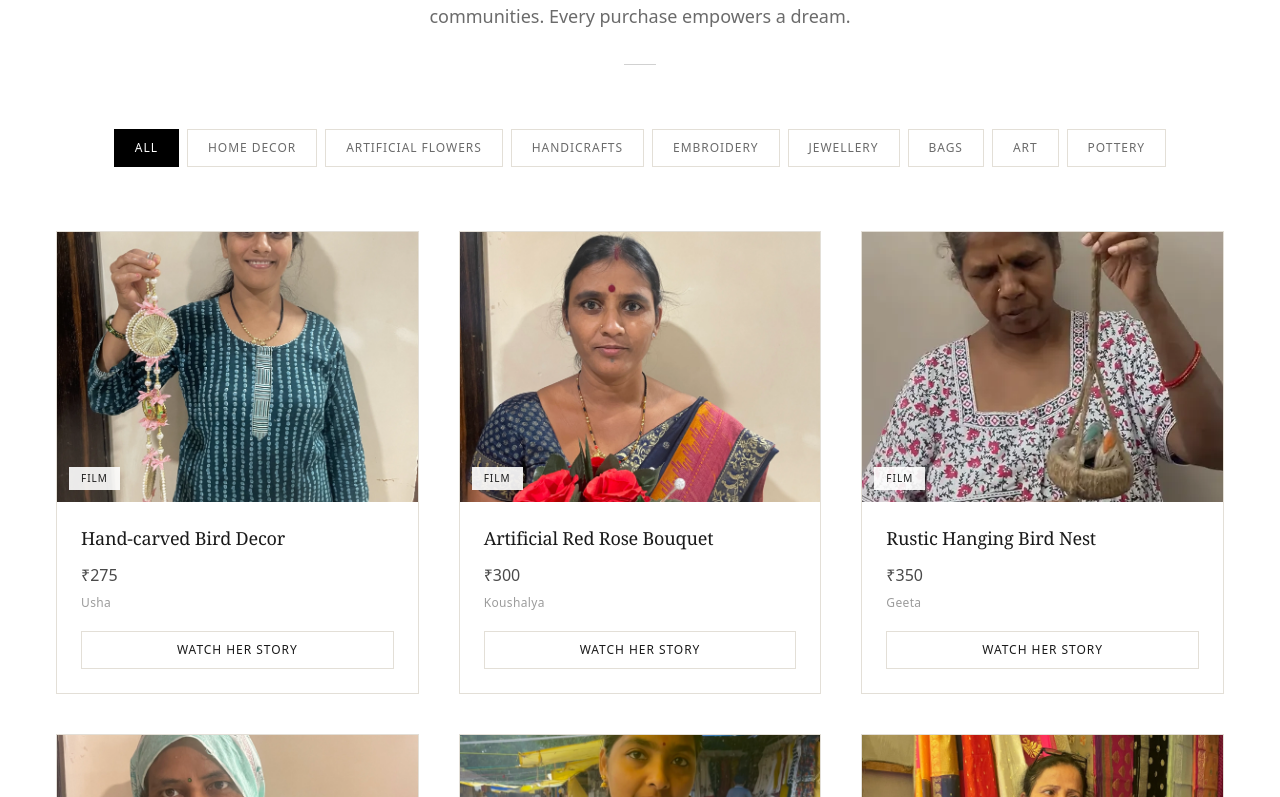
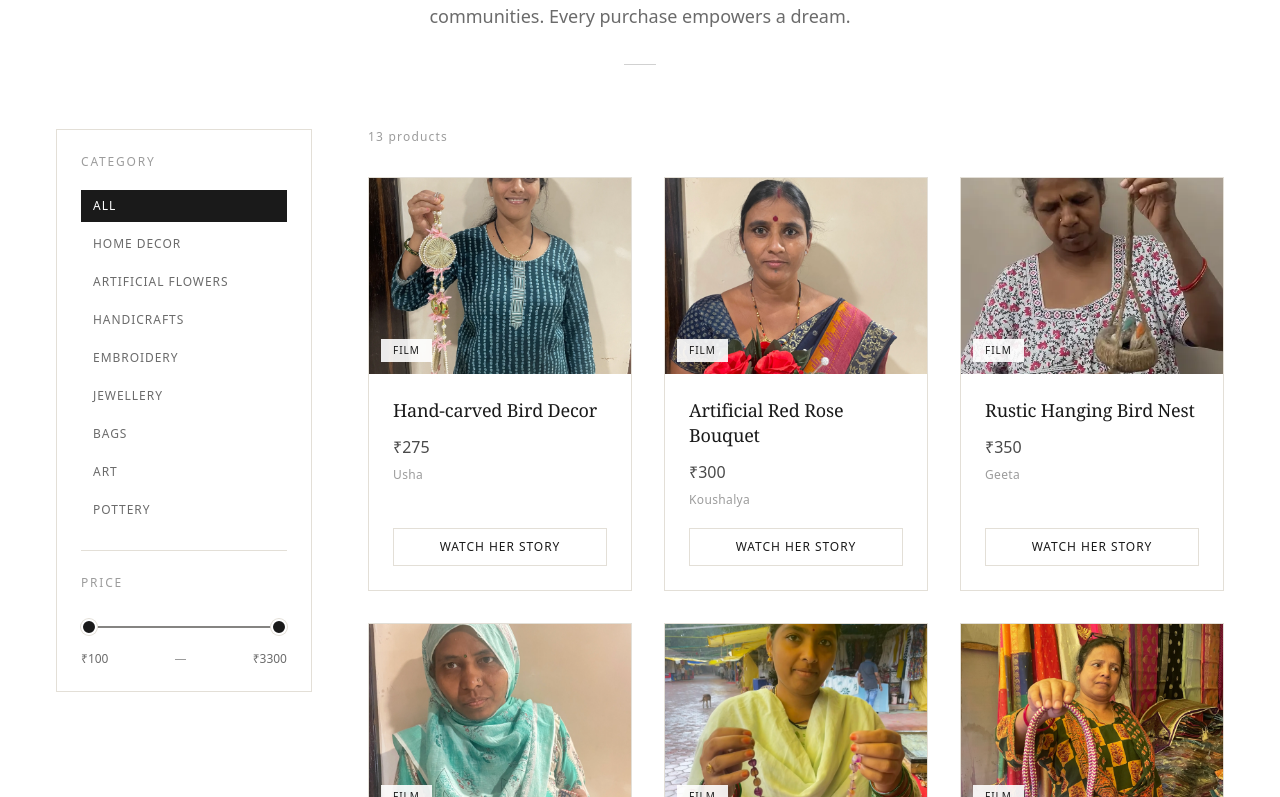
Before and after one commit to anshu762/Rural-Bazaar-Website, a React (Vite) app: page / in a window 1280 px wide. Shown: the part 363-1160 px from the top of the page. Built offline with nearby package versions, Linux system fonts and the light colour scheme.

Commit message:
refactor: add price range slider and enhance category filter layout on HomePage

```diff
--- a/src/index.css
+++ b/src/index.css
@@ -14,3 +14,59 @@
 .animate-fade-in-up {
   animation: fadeInUp 0.8s ease-out both;
 }
+
+.price-slider {
+  -webkit-appearance: none;
+  appearance: none;
+  background: transparent;
+  pointer-events: none;
+  position: absolute;
+  width: 100%;
+  height: 100%;
+  top: 0;
+  left: 0;
+  margin: 0;
+  z-index: 2;
+}
+
+.price-slider::-webkit-slider-thumb {
+  -webkit-appearance: none;
+  appearance: none;
+  width: 16px;
+  height: 16px;
+  border-radius: 50%;
+  background: #1A1A1A;
+  border: 2px solid #fff;
+  cursor: pointer;
+  pointer-events: all;
+  box-shadow: 0 0 0 1px #E3DFD7;
+  transition: transform 0.2s ease;
+}
+
+.price-slider::-webkit-slider-thumb:hover {
+  transform: scale(1.15);
+}
+
+.price-slider::-moz-range-thumb {
+  width: 16px;
+  height: 16px;
+  border-radius: 50%;
+  background: #1A1A1A;
+  border: 2px solid #fff;
+  cursor: pointer;
+  pointer-events: all;
+  box-shadow: 0 0 0 1px #E3DFD7;
+}
+
+.price-slider::-moz-range-track {
+  background: transparent;
+  border: none;
+}
+
+.price-slider:focus {
+  outline: none;
+}
+
+.price-slider.min-slider {
+  z-index: 3;
+}
--- a/src/pages/HomePage.jsx
+++ b/src/pages/HomePage.jsx
@@ -1,30 +1,86 @@
-import React, { useState, useMemo } from 'react';
+import React, { useState, useMemo, useCallback } from 'react';
 import { useSearchParams } from 'react-router-dom';
 import { products, entrepreneurs } from '../lib/constants';
 import ProductCard from '../components/custom-components/ProductCard.jsx';
 
 const CategoryFilter = ({ categories, selectedCategory, onSelectCategory }) => (
-  <div className="flex flex-wrap justify-center gap-2 mb-16">
+  <div>
+    <h4 className="text-xs tracking-[0.15em] uppercase text-[#9C9C9C] mb-5">Category</h4>
+    <div className="flex flex-col gap-1.5">
       {['All', ...categories].map((category) => (
         <button
           key={category}
           onClick={() => onSelectCategory(category)}
-        className={`px-5 py-2.5 text-xs tracking-[0.08em] uppercase transition-all duration-500
+          className={`text-xs tracking-[0.08em] uppercase transition-all duration-500 text-left px-3 py-2
             ${selectedCategory === category
-            ? 'bg-black text-white border-black'
-            : 'bg-transparent text-[#6B6B6B] hover:text-black border-[#E3DFD7] hover:border-black'
-          } border`}
+              ? 'bg-[#1A1A1A] text-white'
+              : 'text-[#6B6B6B] hover:text-[#1A1A1A] hover:bg-[#F5F3EF]'
+            }`}
         >
           {category}
         </button>
       ))}
     </div>
+  </div>
 );
+
+const PriceRangeSlider = ({ minPrice, maxPrice, onMinChange, onMaxChange, globalMin, globalMax }) => {
+  const minPercent = ((minPrice - globalMin) / (globalMax - globalMin)) * 100;
+  const maxPercent = ((maxPrice - globalMin) / (globalMax - globalMin)) * 100;
+
+  return (
+    <div>
+      <h4 className="text-xs tracking-[0.15em] uppercase text-[#9C9C9C] mb-6">Price</h4>
+      <div className="relative h-6 mb-3">
+        <div className="absolute top-1/2 -translate-y-1/2 w-full h-[1px] bg-[#E3DFD7]" />
+        <div
+          className="absolute top-1/2 -translate-y-1/2 h-[1px] bg-[#1A1A1A]"
+          style={{ left: `${minPercent}%`, width: `${maxPercent - minPercent}%` }}
+        />
+        <input
+          type="range"
+          min={globalMin}
+          max={globalMax}
+          step={10}
+          value={minPrice}
+          onChange={(e) => {
+            const val = Math.min(Number(e.target.value), maxPrice - 10);
+            onMinChange(val);
+          }}
+          className="price-slider min-slider"
+        />
+        <input
+          type="range"
+          min={globalMin}
+          max={globalMax}
+          step={10}
+          value={maxPrice}
+          onChange={(e) => {
+            const val = Math.max(Number(e.target.value), minPrice + 10);
+            onMaxChange(val);
+          }}
+          className="price-slider max-slider"
+        />
+      </div>
+      <div className="flex items-center justify-between text-xs text-[#6B6B6B]">
+        <span>₹{minPrice}</span>
+        <span className="text-[#9C9C9C]">&mdash;</span>
+        <span>₹{maxPrice}</span>
+      </div>
+    </div>
+  );
+};
 
 const HomePage = () => {
   const [searchParams] = useSearchParams();
   const entrepreneurIdParam = searchParams.get('entrepreneur');
   const [selectedCategory, setSelectedCategory] = useState('All');
+
+  const globalMin = useMemo(() => Math.min(...products.map((p) => p.price)), []);
+  const globalMax = useMemo(() => Math.max(...products.map((p) => p.price)), []);
+
+  const [minPrice, setMinPrice] = useState(globalMin);
+  const [maxPrice, setMaxPrice] = useState(globalMax);
 
   const categories = useMemo(
     () => [...new Set(products.map((p) => p.category))],
@@ -41,8 +97,9 @@ const HomePage = () => {
     if (selectedCategory !== 'All') {
       prods = prods.filter((p) => p.category === selectedCategory);
     }
+    prods = prods.filter((p) => p.price >= minPrice && p.price <= maxPrice);
     return prods;
-  }, [selectedCategory, entrepreneurIdParam]);
+  }, [selectedCategory, entrepreneurIdParam, minPrice, maxPrice]);
 
   const entrepreneurMap = useMemo(
     () => new Map(entrepreneurs.map((e) => [e.id, e])),
@@ -53,9 +110,20 @@ const HomePage = () => {
     ? entrepreneurs.find((e) => e.id === parseInt(entrepreneurIdParam, 10))?.name
     : null;
 
+  const handleMinPriceChange = useCallback((val) => setMinPrice(val), []);
+  const handleMaxPriceChange = useCallback((val) => setMaxPrice(val), []);
+
+  const hasActiveFilters = selectedCategory !== 'All' || minPrice !== globalMin || maxPrice !== globalMax;
+
+  const clearFilters = () => {
+    setSelectedCategory('All');
+    setMinPrice(globalMin);
+    setMaxPrice(globalMax);
+  };
+
   return (
     <div className="max-w-7xl mx-auto px-4 md:px-8 py-16 md:py-24">
-      <div className="text-center mb-16">
+      <div className="text-center mb-12 lg:mb-16">
         <p className="text-xs tracking-[0.2em] uppercase text-[#9C9C9C] mb-6">The Collection</p>
         <h1 className="text-4xl md:text-6xl lg:text-7xl font-serif font-light tracking-[-0.03em] text-[#1A1A1A] mb-4 leading-[1.1]">
           Handcrafted with Heart
@@ -74,14 +142,43 @@ const HomePage = () => {
         </div>
       )}
 
+      <div className="flex flex-col lg:flex-row gap-10 lg:gap-14">
+        <aside className="w-full lg:w-56 xl:w-64 flex-shrink-0">
+          <div className="lg:sticky lg:top-28">
+            <div className="border border-[#E3DFD7] p-6">
               <CategoryFilter
                 categories={categories}
                 selectedCategory={selectedCategory}
                 onSelectCategory={setSelectedCategory}
               />
+              <div className="w-full h-[1px] bg-[#E3DFD7] my-6" />
+              <PriceRangeSlider
+                minPrice={minPrice}
+                maxPrice={maxPrice}
+                onMinChange={handleMinPriceChange}
+                onMaxChange={handleMaxPriceChange}
+                globalMin={globalMin}
+                globalMax={globalMax}
+              />
+              {hasActiveFilters && (
+                <button
+                  onClick={clearFilters}
+                  className="mt-6 w-full py-2.5 text-xs tracking-[0.08em] uppercase text-[#6B6B6B] border border-[#E3DFD7] hover:text-black hover:border-black transition-all duration-500"
+                >
+                  Clear Filters
+                </button>
+              )}
+            </div>
+          </div>
+        </aside>
 
+        <div className="flex-1">
           {filteredProducts.length > 0 ? (
-        <div className="grid grid-cols-1 sm:grid-cols-2 lg:grid-cols-3 gap-6 md:gap-8 lg:gap-10">
+            <>
+              <p className="text-xs tracking-[0.1em] text-[#9C9C9C] mb-6 lg:mb-8">
+                {filteredProducts.length} {filteredProducts.length === 1 ? 'product' : 'products'}
+              </p>
+              <div className="grid grid-cols-1 sm:grid-cols-2 xl:grid-cols-3 gap-6 md:gap-8">
                 {filteredProducts.map((product) => {
                   const entrepreneur = entrepreneurMap.get(product.entrepreneurId);
                   return entrepreneur ? (
@@ -93,13 +190,24 @@ const HomePage = () => {
                   ) : null;
                 })}
               </div>
+            </>
           ) : (
             <div className="text-center py-24">
-          <p className="text-sm tracking-[0.05em] text-[#9C9C9C]">
+              <p className="text-sm tracking-[0.05em] text-[#9C9C9C] mb-4">
                 No products found for this selection.
               </p>
+              {hasActiveFilters && (
+                <button
+                  onClick={clearFilters}
+                  className="px-5 py-2.5 text-xs tracking-[0.08em] uppercase text-[#1A1A1A] border border-[#1A1A1A] hover:bg-[#1A1A1A] hover:text-white transition-all duration-500"
+                >
+                  Clear all filters
+                </button>
+              )}
             </div>
           )}
+        </div>
+      </div>
     </div>
   );
 };
```
Lines whose indentation alone changed are shown as unchanged.
